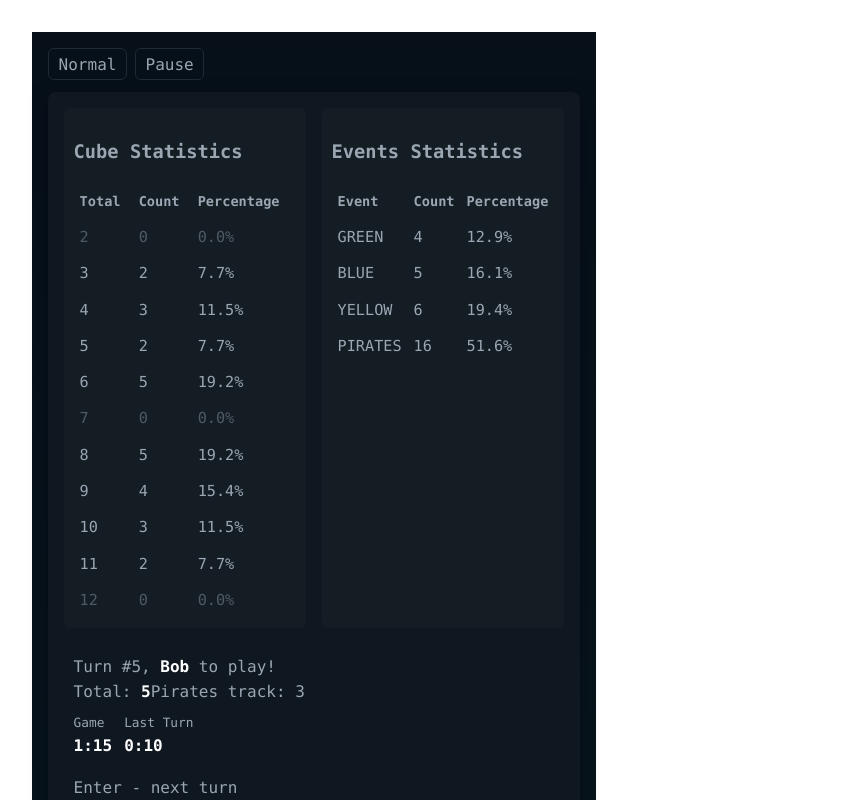
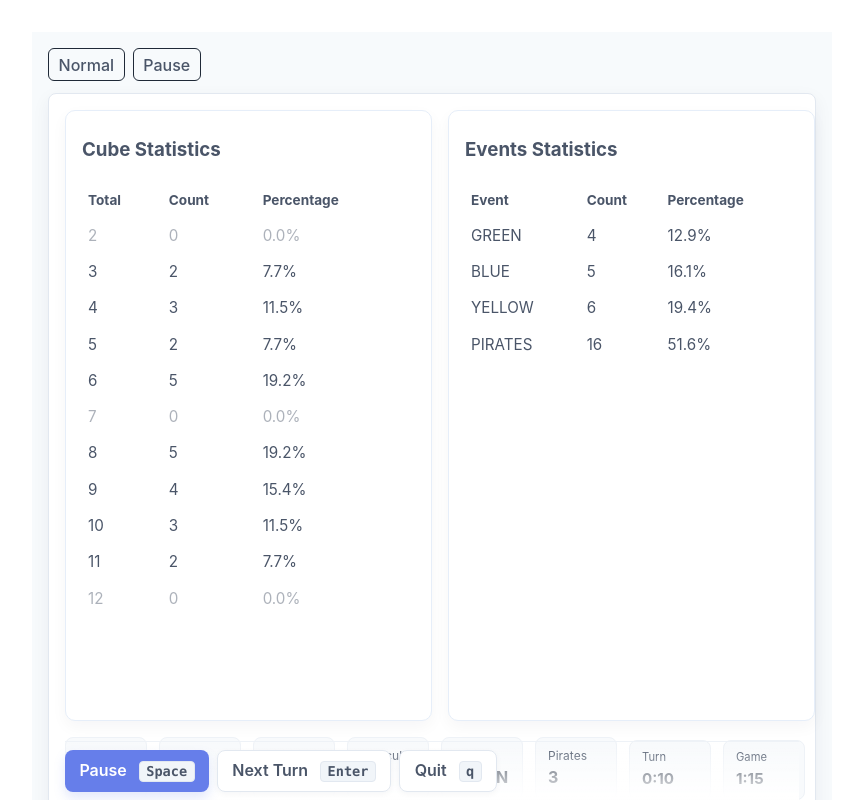
Before and after one commit to tallavi/catan-web, a React (Vite) app: page / in a window 1280 px wide. Shown: the top 800 px of the page, without its empty margins (0-853 px from the left). Built offline with nearby package versions, Linux system fonts and the light colour scheme.

Commit message:
normal view styling WIP

```diff
--- a/src/components/CubeStatistics.tsx
+++ b/src/components/CubeStatistics.tsx
@@ -24,6 +24,7 @@ export const CubeStatistics: React.FC<CubeStatisticsProps> = ({
   return (
     <div className={className}>
       <h3>Cube Statistics</h3>
+      <div className="table-wrapper">
         <table className="cube-stats">
           <thead>
             <tr>
@@ -47,6 +48,7 @@ export const CubeStatistics: React.FC<CubeStatisticsProps> = ({
           </tbody>
         </table>
       </div>
+    </div>
   )
 }
 
--- a/src/components/NormalView.tsx
+++ b/src/components/NormalView.tsx
@@ -1,8 +1,8 @@
 import React from 'react'
 import type { GameState } from '../core'
+import { EventsCubeResult } from '../core'
 import CubeStatistics from './CubeStatistics'
 import EventsStatistics from './EventsStatistics'
-import ColoredText from './ColoredText'
 import Timer from './Timer'
 
 interface NormalViewProps {
@@ -19,46 +19,84 @@ export const NormalView: React.FC<NormalViewProps> = ({
 
   return (
     <div className="normal-view">
-      <div className="columns">
-        <div className="left-column">
-          <CubeStatistics possibleResults={gameState.possibleCubesResults} />
+      <div className="normal-top">
+        <div className="card cube-card">
+          <CubeStatistics
+            className="card-content"
+            possibleResults={gameState.possibleCubesResults}
+          />
         </div>
 
-        <div className="right-column">
+        <div className="card events-card">
           <EventsStatistics
+            className="card-content"
             possibleEvents={gameState.possibleEventsCubeResults}
           />
         </div>
       </div>
 
-      <div className="turn-info">
-        <ColoredText
-          text={`Turn #${gameState.currentTurnNumber}, {bold}${currentPlayer}{/bold} to play!`}
-        />
-        <div className="last-roll">
-          <ColoredText
-            text={`Total: {bold}${lastTurn?.cubes.total ?? 0}{/bold}`}
-          />
-          <ColoredText text={`Pirates track: ${gameState.piratesTrack}`} />
+      <div className="info-bar" role="status" aria-live="polite">
+        <div className="info-item">
+          <div className="info-label">Turn</div>
+          <div className="info-value">#{gameState.currentTurnNumber}</div>
         </div>
 
-        <div className="timers">
+        <div className="info-item">
+          <div className="info-label">Player</div>
+          <div className="info-value">{currentPlayer}</div>
+        </div>
+
+        <div className="info-item">
+          <div className="info-label">Total</div>
+          <div className="info-value">{lastTurn?.cubes.total ?? 0}</div>
+        </div>
+
+        <div className="info-item">
+          <div className="info-label">Red cube</div>
+          <div className="info-value">{lastTurn?.cubes.redCube ?? '-'}</div>
+        </div>
+
+        <div className="info-item">
+          <div className="info-label">Event</div>
+          <div className="info-value">
+            {lastTurn ? EventsCubeResult.getName(lastTurn.eventsCube) : '-'}
+          </div>
+        </div>
+
+        <div className="info-item">
+          <div className="info-label">Pirates</div>
+          <div className="info-value">{gameState.piratesTrack}</div>
+        </div>
+
+        <div className="info-item timer-item">
           <Timer
+            className="small-timer"
+            durationSeconds={gameState.getLastTurnDuration()}
+            label="Turn"
+          />
+        </div>
+
+        <div className="info-item timer-item">
+          <Timer
+            className="small-timer"
             durationSeconds={gameState.calculateTotalGameDuration()}
             label="Game"
           />
-          <Timer
-            durationSeconds={gameState.getLastTurnDuration()}
-            label="Last Turn"
-          />
         </div>
+      </div>
 
-        <div className="instructions">
-          <p>Enter - next turn</p>
-          <p>Space - pause</p>
-          <p>q - quit</p>
-          <button onClick={onPause}>Pause</button>
-        </div>
+      <div className="action-bar">
+        <button className="primary" onClick={onPause}>
+          Pause <span className="kbd">Space</span>
+        </button>
+
+        <button className="secondary" disabled>
+          Next Turn <span className="kbd">Enter</span>
+        </button>
+
+        <button className="secondary">
+          Quit <span className="kbd">q</span>
+        </button>
       </div>
     </div>
   )
--- a/src/components/game.css
+++ b/src/components/game.css
@@ -1,20 +1,22 @@
 /* Game component styles - terminal-like theme */
 :root {
-  --bg: #0b0f14;
-  --panel: #0f1720;
-  --muted: #9aa6b2;
-  --accent: #f6ad55; /* orange */
-  --red: #f56565;
-  --yellow: #ecc94b;
-  --green: #68d391;
-  --blue: #63b3ed;
-  --bold: #ffffff;
+  --bg: #f7fafc;
+  --panel: #ffffff;
+  --muted: #4a5568;
+  --accent: #667eea; /* blue */
+  --red: #e53e3e;
+  --yellow: #d69e2e;
+  --green: #38a169;
+  --blue: #3182ce;
+  --bold: #2d3748;
 }
 
 .game-view {
-  background: linear-gradient(180deg, #071018 0%, #07151b 100%);
-  color: var(--muted);
-  font-family: Monaco, Menlo, 'Courier New', monospace;
+  background: var(--bg);
+  color: var(--bold);
+  font-family:
+    -apple-system, BlinkMacSystemFont, 'Segoe UI', Roboto, 'Helvetica Neue',
+    Arial, sans-serif;
   min-height: 100vh;
   padding: 1rem;
 }
@@ -36,7 +38,15 @@
   background: var(--panel);
   padding: 1rem;
   border-radius: 8px;
-  box-shadow: 0 6px 18px rgba(2, 6, 23, 0.6);
+  box-shadow: 0 6px 18px rgba(18, 38, 63, 0.06);
+  border: 1px solid #e2e8f0;
+}
+
+/* Layout for NormalView to keep info/action bars visible at bottom */
+.normal-view {
+  display: flex;
+  flex-direction: column;
+  min-height: calc(100vh - 2rem);
 }
 
 .normal-view .columns {
@@ -75,6 +85,12 @@
 table {
   width: 100%;
   border-collapse: collapse;
+}
+
+.table-wrapper {
+  height: 100%;
+  overflow: auto; /* only table scrolls if it's too tall */
+  flex: 1 1 auto;
 }
 .cube-stats th,
 .events-stats th {
@@ -135,6 +151,137 @@ table {
   border: 1px solid rgba(255, 255, 255, 0.03);
 }
 
+/* New: web-like card layout for NormalView */
+.normal-top {
+  display: grid;
+  grid-template-columns: 50% 50%; /* tables take 50% each */
+  gap: 1rem;
+  align-items: stretch;
+  flex: 1;
+}
+
+.card {
+  background: var(--panel);
+  padding: 1rem;
+  border-radius: 10px;
+  border: 1px solid #e6eef9;
+  box-shadow: 0 6px 16px rgba(16, 24, 40, 0.04);
+  overflow: hidden;
+  display: flex;
+  flex-direction: column;
+}
+
+.card h3 {
+  margin-top: 0;
+  color: var(--muted);
+}
+
+.card .card-content {
+  margin-top: 0.5rem;
+}
+
+.info-bar {
+  display: flex;
+  gap: 0.75rem;
+  margin-top: 1rem;
+  align-items: flex-end;
+  flex-wrap: nowrap; /* always single line */
+  overflow-x: visible; /* do not show scrollbar for the fields */
+  padding-bottom: 6px;
+  white-space: nowrap; /* keep items on single line */
+  flex-shrink: 0; /* always visible */
+}
+
+.info-item {
+  background: #f8fafc;
+  padding: 0.5rem 0.75rem;
+  border-radius: 8px;
+  min-width: 56px; /* allow items to shrink to fit on one line */
+  display: flex;
+  flex-direction: column;
+  border: 1px solid #eef2f7;
+  color: var(--bold);
+  flex: 0 1 auto;
+}
+
+.info-label {
+  color: var(--muted);
+  font-size: 0.75rem;
+}
+
+.info-value {
+  color: var(--bold);
+  font-weight: 700;
+}
+
+.timer-item .timer-label {
+  font-size: 0.7rem;
+}
+
+.small-timer .timer-value {
+  font-size: 0.95rem;
+}
+
+.action-bar {
+  display: flex;
+  gap: 0.5rem;
+  margin-top: 0.8rem;
+  flex-wrap: nowrap;
+  justify-content: flex-start;
+  flex-shrink: 0; /* always visible */
+  width: 100%;
+  border-top: 1px solid #eef2f7;
+  background: linear-gradient(180deg, rgba(255, 255, 255, 0), var(--panel));
+  padding: 0.5rem 0;
+  position: sticky;
+  bottom: 0; /* stick to bottom of the viewport */
+}
+
+.action-bar button {
+  padding: 0.6rem 0.9rem;
+  border-radius: 8px;
+  border: none;
+  cursor: pointer;
+  font-weight: 600;
+}
+
+.action-bar button.primary {
+  background: var(--accent);
+  color: #ffffff;
+  box-shadow: 0 6px 12px rgba(102, 126, 234, 0.18);
+}
+
+.action-bar button.secondary {
+  background: #ffffff;
+  color: var(--muted);
+  border: 1px solid #e2e8f0;
+  box-shadow: 0 2px 6px rgba(16, 24, 40, 0.04);
+}
+
+.kbd {
+  display: inline-block;
+  margin-left: 0.5rem;
+  background: #f1f5f9;
+  padding: 0.08rem 0.4rem;
+  border-radius: 4px;
+  font-family: Monaco, Menlo, monospace;
+  font-size: 0.85rem;
+  color: var(--muted);
+  border: 1px solid #e2e8f0;
+}
+
+/* responsive adjustments */
+@media (max-width: 800px) {
+  .normal-top {
+    grid-template-columns: 1fr;
+    height: auto;
+  }
+
+  .info-item {
+    min-width: 60px;
+  }
+}
+
 /* responsive */
 @media (max-width: 800px) {
   .normal-view .columns {
```
Lines whose indentation alone changed are shown as unchanged.
